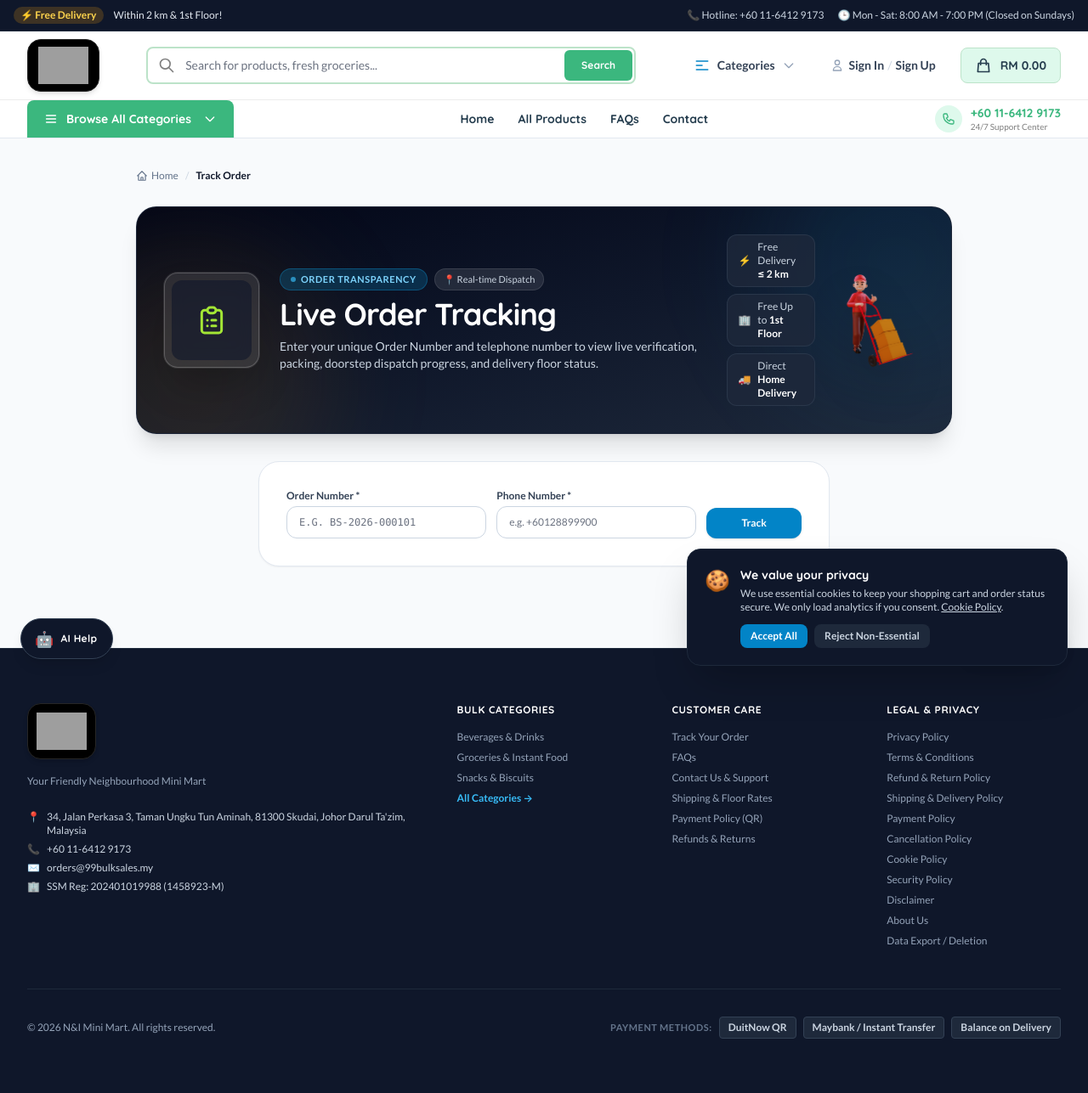
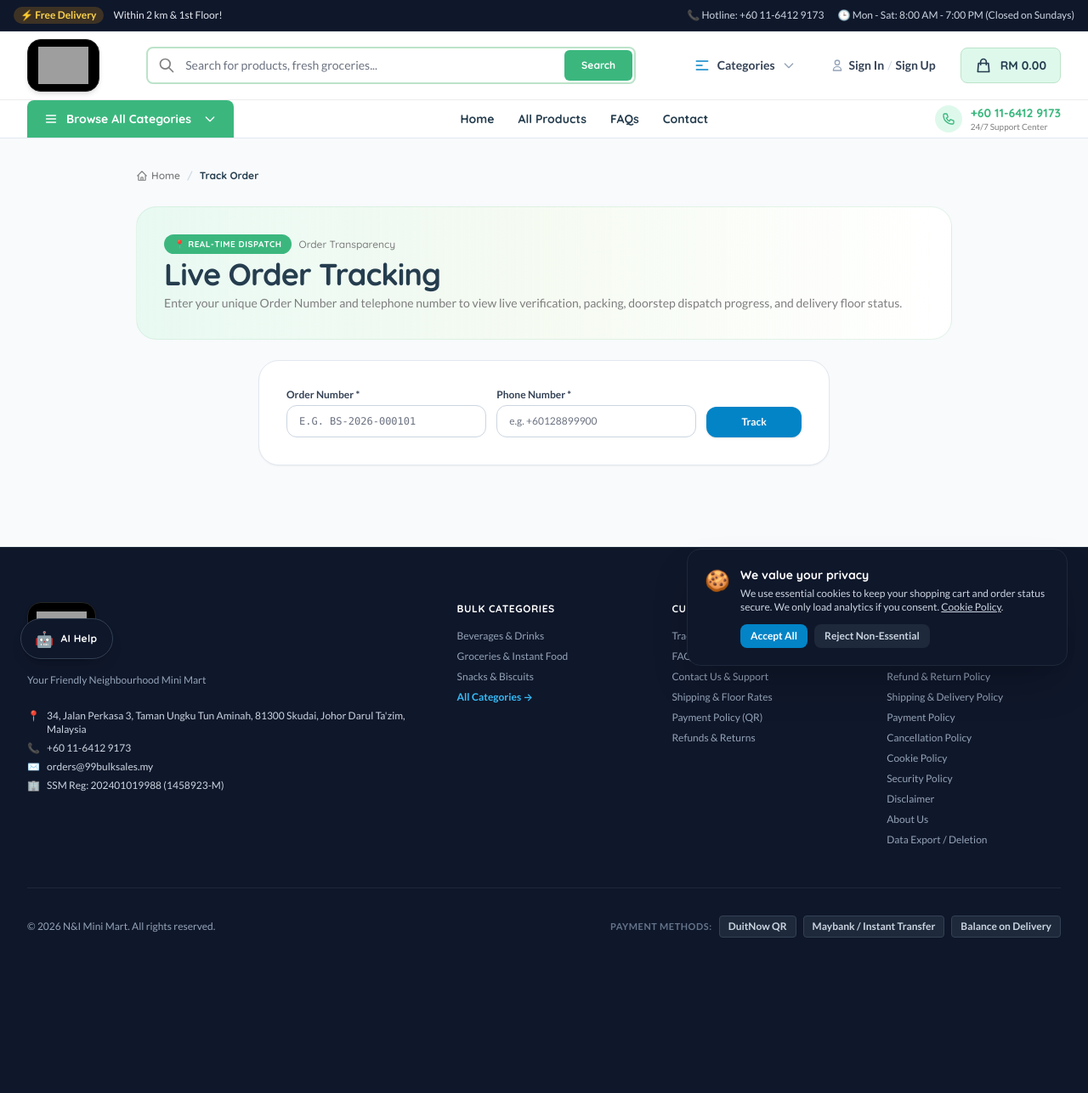
Before and after one commit to Abdulrehman2015/nabeel-store, a Laravel app: page /track-order in a window 1280 px wide. Shown: the whole page at 85% size. After the commit the page ends 1104 px from the top, so only its background shows below. Run offline with Laravel 12, Linux system fonts and the light colour scheme; data comes from the database, SQL or seed files in the repository; style sheets or scripts are compiled from the project's sources; some libraries are stand-ins or nearby versions; grey boxes are pictures that could not be loaded.

Commit message:
Update all policy pages and order tracking page to use consistent mint header banner

```diff
--- a/resources/views/storefront/order_track.blade.php
+++ b/resources/views/storefront/order_track.blade.php
@@ -1,22 +1,45 @@
 @extends('layouts.storefront')
 
 @section('content')
-<div class="max-w-5xl mx-auto px-4 sm:px-6 lg:px-8 py-6 sm:py-8 space-y-8">
+<div class="max-w-5xl mx-auto px-4 sm:px-6 lg:px-8 py-6 sm:py-8 space-y-6">
 
-    {{-- Universal Hero Section --}}
-    <x-storefront-hero
-        title="Live Order Tracking"
-        description="Enter your unique Order Number and telephone number to view live verification, packing, doorstep dispatch progress, and delivery floor status."
-        badge="Order Transparency"
-        subBadge="📍 Real-time Dispatch"
-        :breadcrumbs="['Track Order' => null]"
-    >
-        <x-slot:icon>
-            <svg class="w-10 h-10 text-lime-400" fill="none" stroke="currentColor" viewBox="0 0 24 24">
-                <path stroke-linecap="round" stroke-linejoin="round" stroke-width="1.8" d="M9 5H7a2 2 0 00-2 2v12a2 2 0 002 2h10a2 2 0 002-2V7a2 2 0 00-2-2h-2M9 5a2 2 0 002 2h2a2 2 0 002-2M9 5a2 2 0 012-2h2a2 2 0 012 2m-3 7h3m-3 4h3m-6-4h.01M9 16h.01"></path>
-            </svg>
-        </x-slot:icon>
-    </x-storefront-hero>
+    {{-- Breadcrumbs Navigation --}}
+    <nav class="flex text-xs text-slate-500 font-medium overflow-x-auto no-scrollbar py-1" aria-label="Breadcrumb">
+        <ol class="flex items-center gap-2 flex-nowrap font-['Quicksand'] font-semibold">
+            <li>
+                <a href="{{ url('/') }}" class="hover:text-[#3BB77E] transition flex items-center gap-1 text-[#7E7E7E]">
+                    <svg class="w-3.5 h-3.5" fill="none" stroke="currentColor" viewBox="0 0 24 24">
+                        <path stroke-linecap="round" stroke-linejoin="round" stroke-width="2" d="M3 12l2-2m0 0l7-7 7 7M5 10v10a1 1 0 001 1h3m10-11l2 2m-2-2v10a1 1 0 01-1 1h-3m-6 0a1 1 0 001-1v-4a1 1 0 011-1h2a1 1 0 011 1v4a1 1 0 001 1m-6 0h6"></path>
+                    </svg>
+                    <span>Home</span>
+                </a>
+            </li>
+            <li class="text-slate-300">/</li>
+            <li class="text-[#253D4E] font-bold" aria-current="page">
+                Track Order
+            </li>
+        </ol>
+    </nav>
+
+    {{-- Header Banner (Matching Products & Categories Style) --}}
+    <div class="bg-gradient-to-r from-[#DEF9EC]/60 via-[#F2FCE4]/40 to-white rounded-3xl p-5 sm:p-8 border border-[#BCE3C9]/40 shadow-xs flex flex-col md:flex-row justify-between items-start md:items-center gap-4">
+        <div>
+            <div class="flex items-center gap-2 mb-1">
+                <span class="px-3 py-1 rounded-full text-[10px] font-bold uppercase tracking-wider bg-[#3BB77E] text-white font-['Quicksand']">
+                    📍 Real-time Dispatch
+                </span>
+                <span class="text-xs text-[#7E7E7E] font-['Quicksand']">
+                    Order Transparency
+                </span>
+            </div>
+            <h1 class="text-2xl sm:text-3xl lg:text-4xl font-bold text-[#253D4E] tracking-tight font-['Quicksand']">
+                Live Order Tracking
+            </h1>
+            <p class="text-xs sm:text-sm text-[#7E7E7E] mt-1 font-['Lato']">
+                Enter your unique Order Number and telephone number to view live verification, packing, doorstep dispatch progress, and delivery floor status.
+            </p>
+        </div>
+    </div>
 
     {{-- Tracking Lookup Form --}}
     <div class="bg-white rounded-3xl p-6 sm:p-8 border border-slate-200 shadow-sm max-w-2xl mx-auto">
```
Also changed, not shown: resources/views/storefront/page.blade.php (+38 -15 lines).
